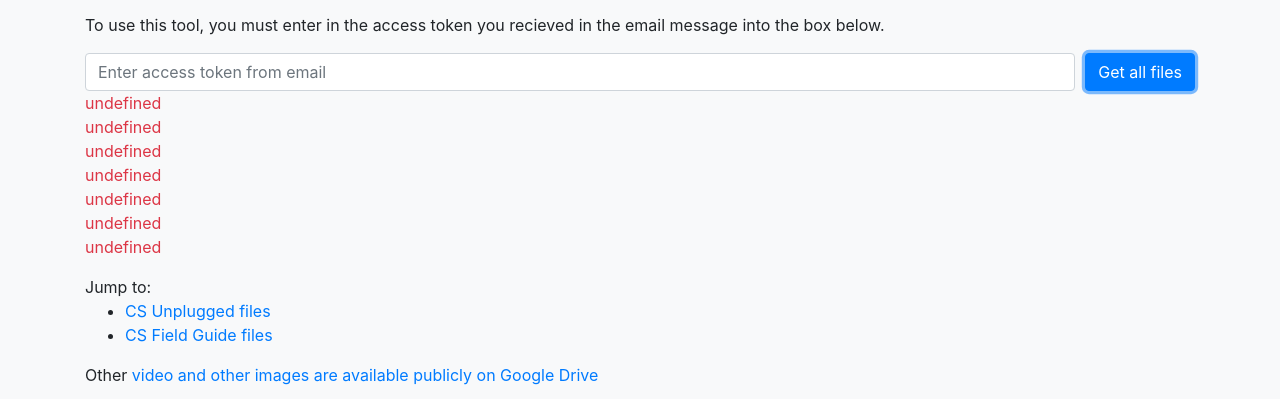
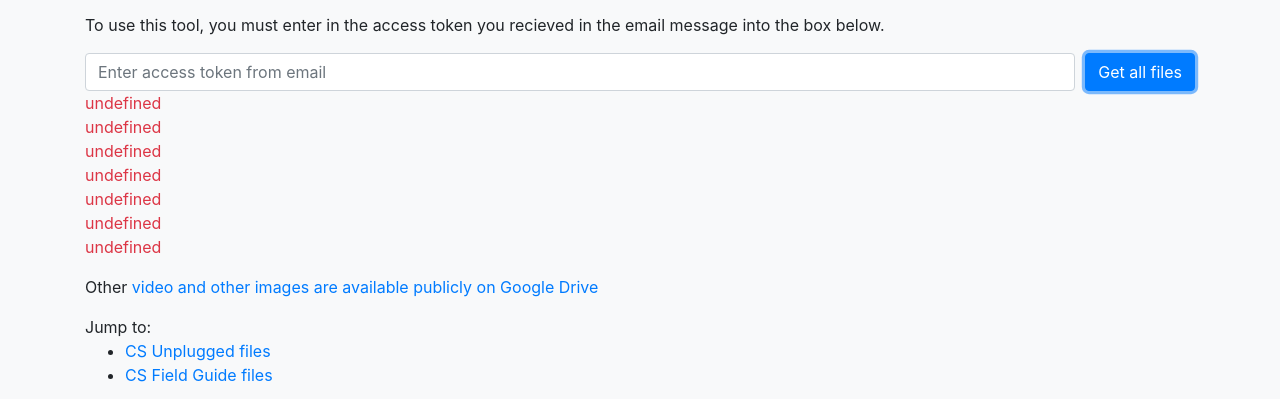
Before and after one commit to uccser/uccser-extras, a plain HTML site: page media-list/index.html in a window 1280 px wide. Both pictures are taken after a click on the button "Get all files". Shown: the part 125-524 px from the top of the page. Drawn offline with nearby package versions, Linux system fonts and the light colour scheme; no server answers.

Commit message:
Hide table until requests

```diff
--- a/media-list/index.html
+++ b/media-list/index.html
@@ -33,12 +33,6 @@
       </div>
       <p id="feedback" class="text-info text-center"></p>
 
-      <p class="mb-0">Jump to:</p>
-      <ul>
-        <li><a href="#csu-header">CS Unplugged files</a></li>
-        <li><a href="#csfg-header">CS Field Guide files</a></li>
-      </ul>
-
       <p>
         Other
         <a href="https://drive.google.com/embeddedfolderview?id=1Ohxi4tjAe3uOcDHmUNi9Ord8D5RUAiWi#grid">
@@ -46,11 +40,21 @@
         </a>
       </p>
 
-      <h2 id="csu-header">CS Unplugged files <span class="text-muted">on GitHub</span></h2>
-      <div class="row border mb-5" id="csu-files"></div>
+      <div class="invisible">
+        <p class="mb-0 invisible">Jump to:</p>
+        <ul>
+          <li><a href="#csu-header">CS Unplugged files</a></li>
+          <li><a href="#csfg-header">CS Field Guide files</a></li>
+        </ul>
+      </div>
 
-      <h2 id="csfg-header">CS Field Guide files <span class="text-muted">on GitHub</span></h2>
-      <div class="row border mb-5" id="csfg-files"></div>
+      <div class="invisible">
+        <h2 id="csu-header">CS Unplugged files <span class="text-muted">on GitHub</span></h2>
+        <div class="row border mb-5" id="csu-files"></div>
+
+        <h2 id="csfg-header">CS Field Guide files <span class="text-muted">on GitHub</span></h2>
+        <div class="row border mb-5" id="csfg-files"></div>
+      </div>
     </main>
 
     <script src="https://code.jquery.com/jquery-3.3.1.min.js" integrity="sha256-FgpCb/KJQlLNfOu91ta32o/NMZxltwRo8QtmkMRdAu8=" crossorigin="anonymous"></script>
--- a/media-list/media-list.js
+++ b/media-list/media-list.js
@@ -13,6 +13,7 @@ const EMBED_TYPES = [
 $(document).ready(function() {
   $("#get-files").click(function(){
     $("#errors").empty();
+    $(".invisible").removeClass("invisible").addClass("visible");
     get_all_files();
   });
 });
```
